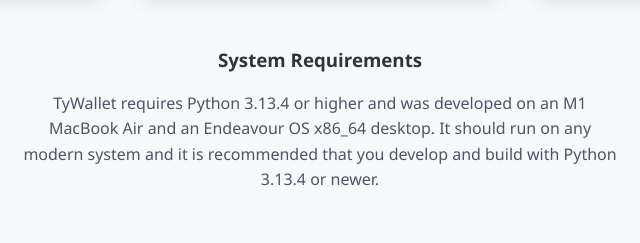
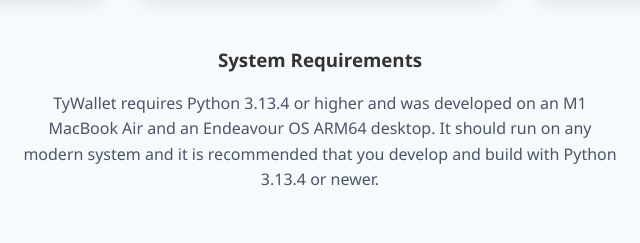
Before and after one commit to Tyguy047/TyWallet, a plain HTML site: page index.html in a window 1280 px wide. Shown: the part 3919-4162 px from the top of the page, 320-960 px from the left. Drawn offline with Linux system fonts and the light colour scheme; no server answers.

Commit message:
Update system requirements in index.html to reflect ARM64 desktop development

```diff
--- a/index.html
+++ b/index.html
@@ -680,7 +680,7 @@ curl http://cbckdpjeksawellm4z2ttub3vmn552hnaagrsjueugfs4bzk5lzcyqqd.onion/price
             <div style="text-align: center; margin-top: 3rem;">
                 <h3>System Requirements</h3>
                 <p style="max-width: 600px; margin: 1rem auto; color: #4a5568;">
-                    TyWallet requires Python 3.13.4 or higher and was developed on an M1 MacBook Air and an Endeavour OS x86_64 desktop. It should run on any modern system and it is recommended that you develop and build with Python 3.13.4 or newer.
+                    TyWallet requires Python 3.13.4 or higher and was developed on an M1 MacBook Air and an Endeavour OS ARM64 desktop. It should run on any modern system and it is recommended that you develop and build with Python 3.13.4 or newer.
                 </p>
             </div>
         </div>
```
Also changed, not shown: 1 other file.
